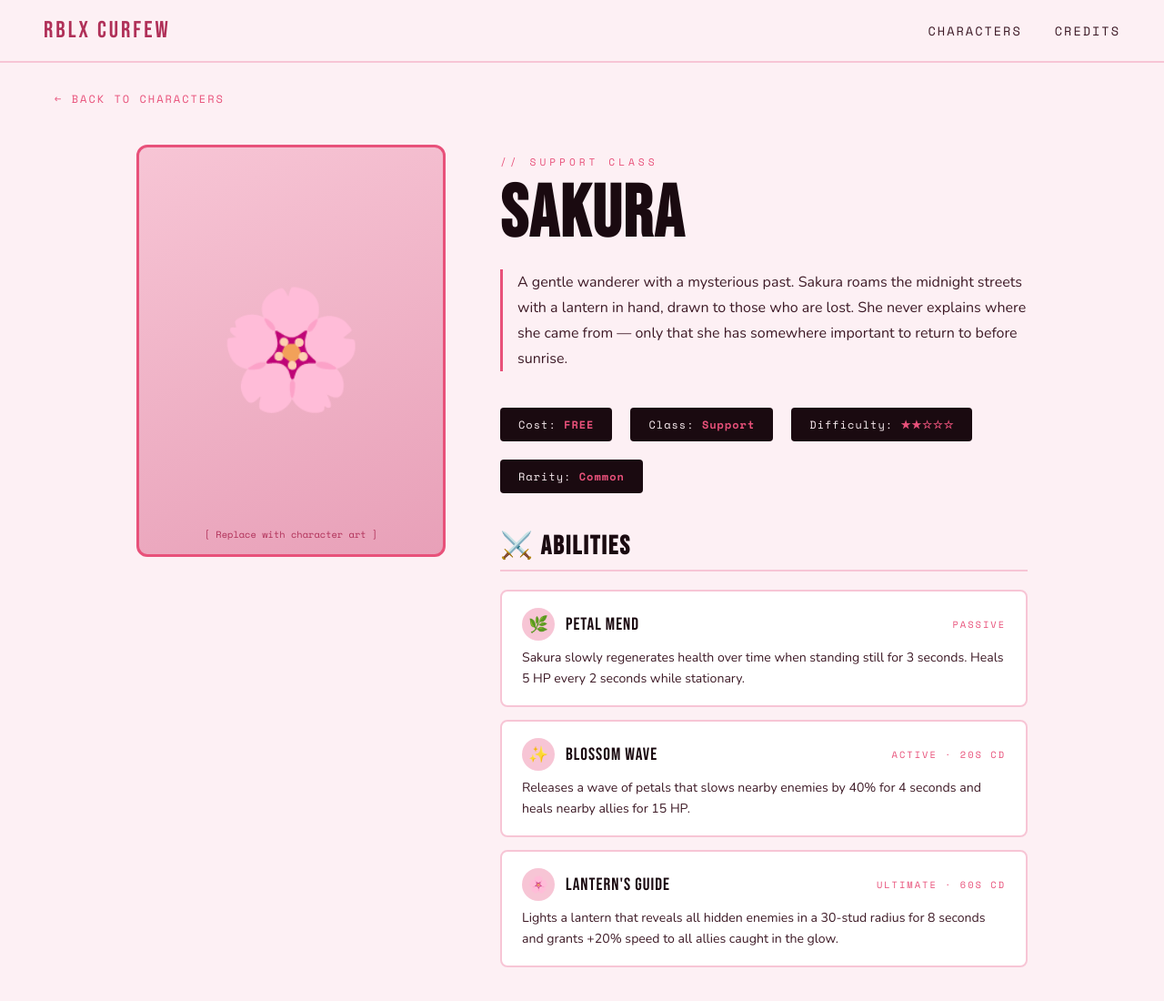
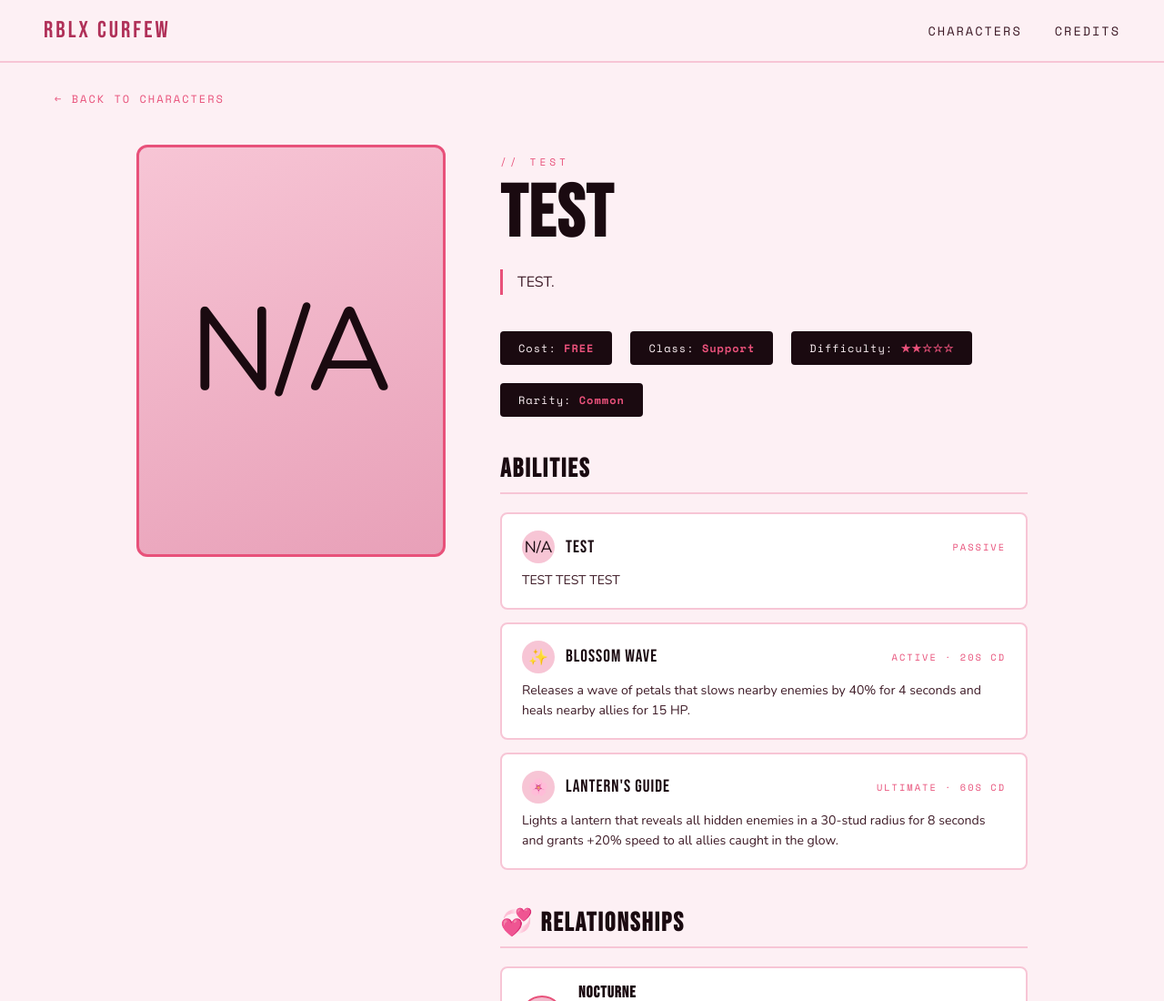
Before and after one commit to freakdAl/rblxcurfew, a plain HTML site: page char-example.html in a window 1280 px wide. Shown: the top 1100 px of the page at 91% size. Drawn offline with nearby package versions, Linux system fonts and the light colour scheme.

Commit message:
Update char-example.html

```diff
--- a/char-example.html
+++ b/char-example.html
@@ -320,21 +320,16 @@
       <!-- LEFT: portrait -->
       <div>
         <div class="char-portrait">
-          🌸
-          <!-- Replace 🌸 with: <img src="sakura-art.png" alt="Sakura"> -->
-          <div class="portrait-hint">[ Replace with character art ]</div>
+          N/A
         </div>
       </div>
 
       <!-- RIGHT: all info -->
       <div class="char-details">
-        <div class="char-tag">// Support Class</div>
-        <h1 class="char-name">SAKURA</h1>
+        <div class="char-tag">// TEST</div>
+        <h1 class="char-name">TEST</h1>
         <p class="char-bio">
-          A gentle wanderer with a mysterious past.
-          Sakura roams the midnight streets with a lantern in hand,
-          drawn to those who are lost. She never explains where she came from —
-          only that she has somewhere important to return to before sunrise.
+         TEST.
         </p>
 
         <div class="stats-row">
@@ -346,15 +341,15 @@
 
         <!-- ABILITIES -->
         <div class="info-block">
-          <h2>⚔️ ABILITIES</h2>
+          <h2>ABILITIES</h2>
 
           <div class="ability">
             <div class="ability-header">
-              <div class="ability-icon">🌿</div>
-              <span class="ability-name">PETAL MEND</span>
+              <div class="ability-icon">N/A</div>
+              <span class="ability-name">TEST</span>
               <span class="ability-type">Passive</span>
             </div>
-            <p>Sakura slowly regenerates health over time when standing still for 3 seconds. Heals 5 HP every 2 seconds while stationary.</p>
+            <p>TEST TEST TEST</p>
           </div>
 
           <div class="ability">
```
